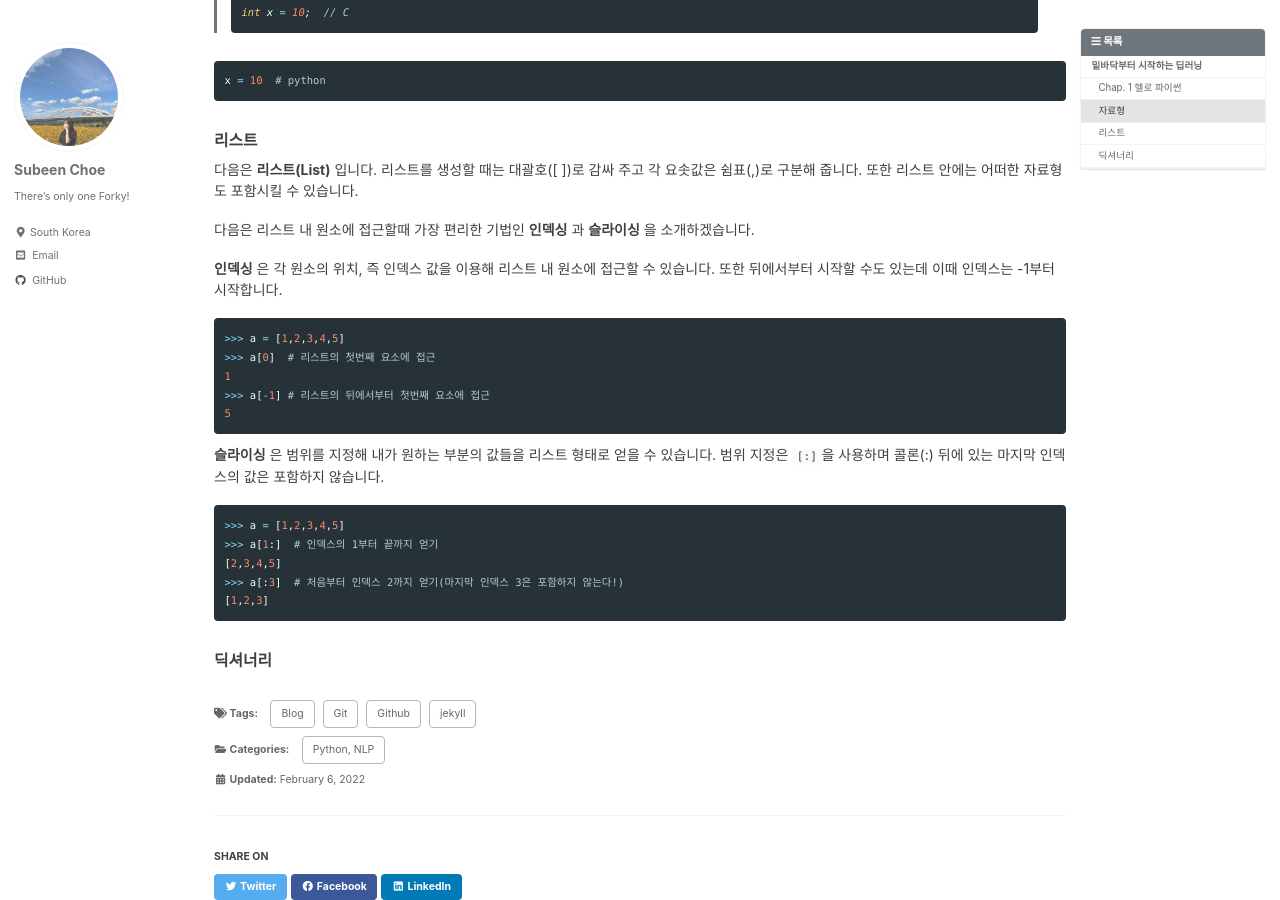
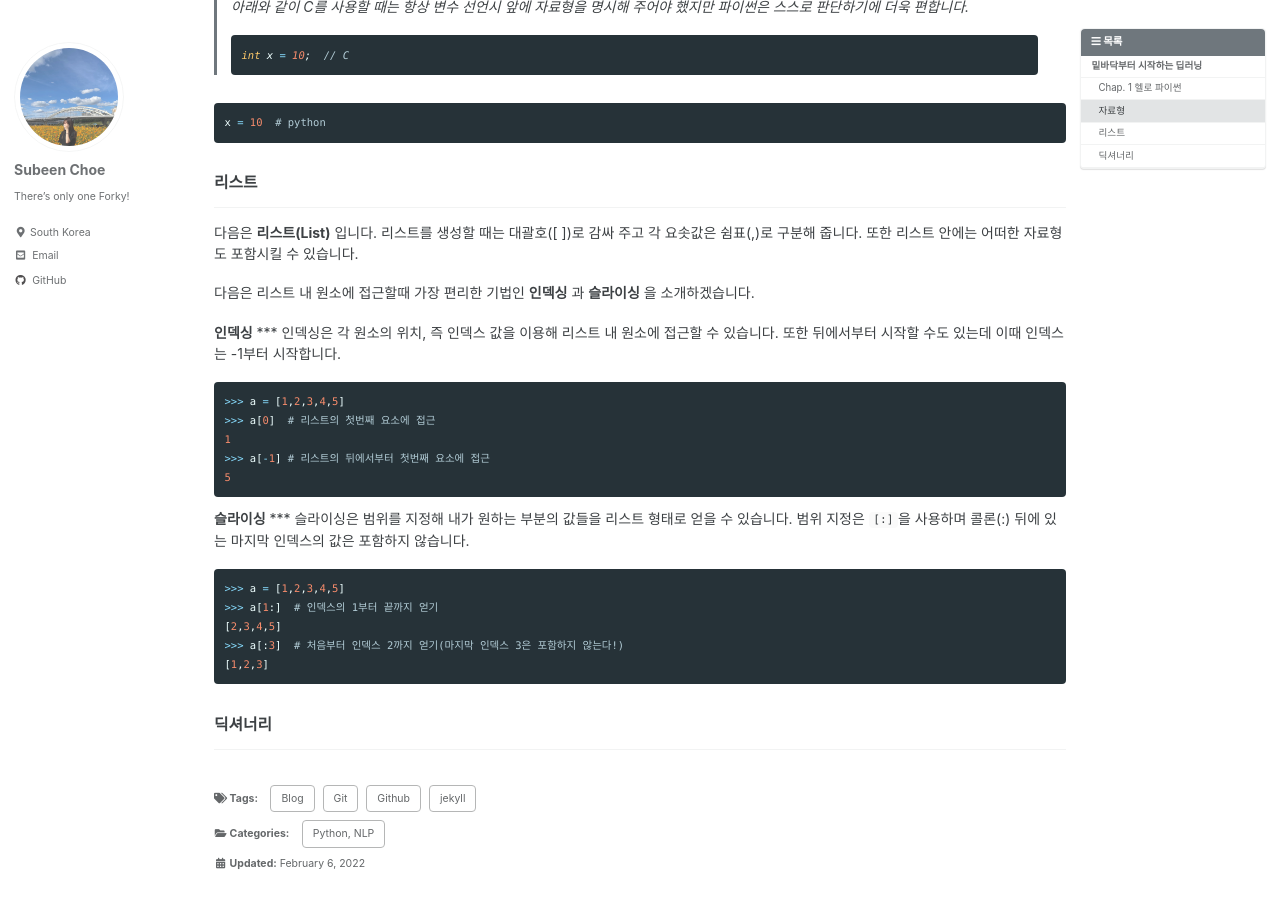
Before and after one commit to subeenz/subeenz.github.io, a Jekyll site: the page built from _posts/2022-02-06-2nd-post.md, in a window 1280 px wide and 900 px high, scrolled down 505 px. Built offline with Jekyll 4.4.1, drawn with Linux system fonts in a browser that asks for light colours; cached includes are drawn as plain includes; emoji names are drawn with the system emoji font.

Commit message:
edit posts

````diff
--- a/_posts/2022-02-06-2nd-post.md
+++ b/_posts/2022-02-06-2nd-post.md
@@ -22,7 +22,7 @@ last_modified_at: 2022-02-06
 
 ## <b>밑바닥부터 시작하는 딥러닝</b>
 ### <b>Chap. 1 헬로 파이썬</b>
-
+***
 NLP 공부를 시작하기 위해 추천 받은 책들 중 "*밑바닥부터 시작하는 딥러닝*" 을 가장 먼저 시작하려고 합니다.
 
 **1단원**은 **Python, Numpy, Matplotlib**에 대한 간략한 소개와 사용법에 대해 설명합니다.
@@ -33,6 +33,7 @@ NLP 공부를 시작하기 위해 추천 받은 책들 중 "*밑바닥부터 시
 
 
 ### **자료형**
+***
 파이썬은 **동적 언어**로 분류되는 프로그래밍 언어입니다.
 이때 **동적**은 변수의 **자료형**을 상황에 맞게 자동으로 결정한다는 뜻입니다.
 > 아래와 같이 C를 사용할 때는 항상 변수 선언시 앞에 자료형을 명시해 주어야 했지만 파이썬은 스스로 판단하기에 더욱 편합니다.
@@ -47,11 +48,14 @@ x = 10  # python
 
 
 ### **리스트**
+***
 다음은 **리스트(List)** 입니다. 리스트를 생성할 때는 대괄호([ ])로 감싸 주고 각 요솟값은 쉼표(,)로 구분해 줍니다. 또한 리스트 안에는 어떠한 자료형도 포함시킬 수 있습니다.
 
 다음은 리스트 내 원소에 접근할때 가장 편리한 기법인 **인덱싱** 과 **슬라이싱** 을 소개하겠습니다.
 
-**인덱싱** 은 각 원소의 위치, 즉 인덱스 값을 이용해 리스트 내 원소에 접근할 수 있습니다. 또한 뒤에서부터 시작할 수도 있는데 이때 인덱스는 -1부터 시작합니다.
+**인덱싱**
+***
+인덱싱은 각 원소의 위치, 즉 인덱스 값을 이용해 리스트 내 원소에 접근할 수 있습니다. 또한 뒤에서부터 시작할 수도 있는데 이때 인덱스는 -1부터 시작합니다.
 ```python
 >>> a = [1,2,3,4,5]
 >>> a[0]  # 리스트의 첫번째 요소에 접근
@@ -59,7 +63,9 @@ x = 10  # python
 >>> a[-1] # 리스트의 뒤에서부터 첫번째 요소에 접근
 5
 ```
-**슬라이싱** 은 범위를 지정해 내가 원하는 부분의 값들을 리스트 형태로 얻을 수 있습니다. 범위 지정은 `[:]`을 사용하며 콜론(:) 뒤에 있는 마지막 인덱스의 값은 포함하지 않습니다.
+**슬라이싱**
+***
+슬라이싱은 범위를 지정해 내가 원하는 부분의 값들을 리스트 형태로 얻을 수 있습니다. 범위 지정은 `[:]`을 사용하며 콜론(:) 뒤에 있는 마지막 인덱스의 값은 포함하지 않습니다.
 
 ```python
 >>> a = [1,2,3,4,5]
@@ -71,3 +77,4 @@ x = 10  # python
 
 
 ### **딕셔너리**
+***
````
Also changed, not shown: _posts/2022-02-07-4th-post.md (+4 -4 lines), _posts/2022-02-07-5th-post.md (+2 -2 lines).
